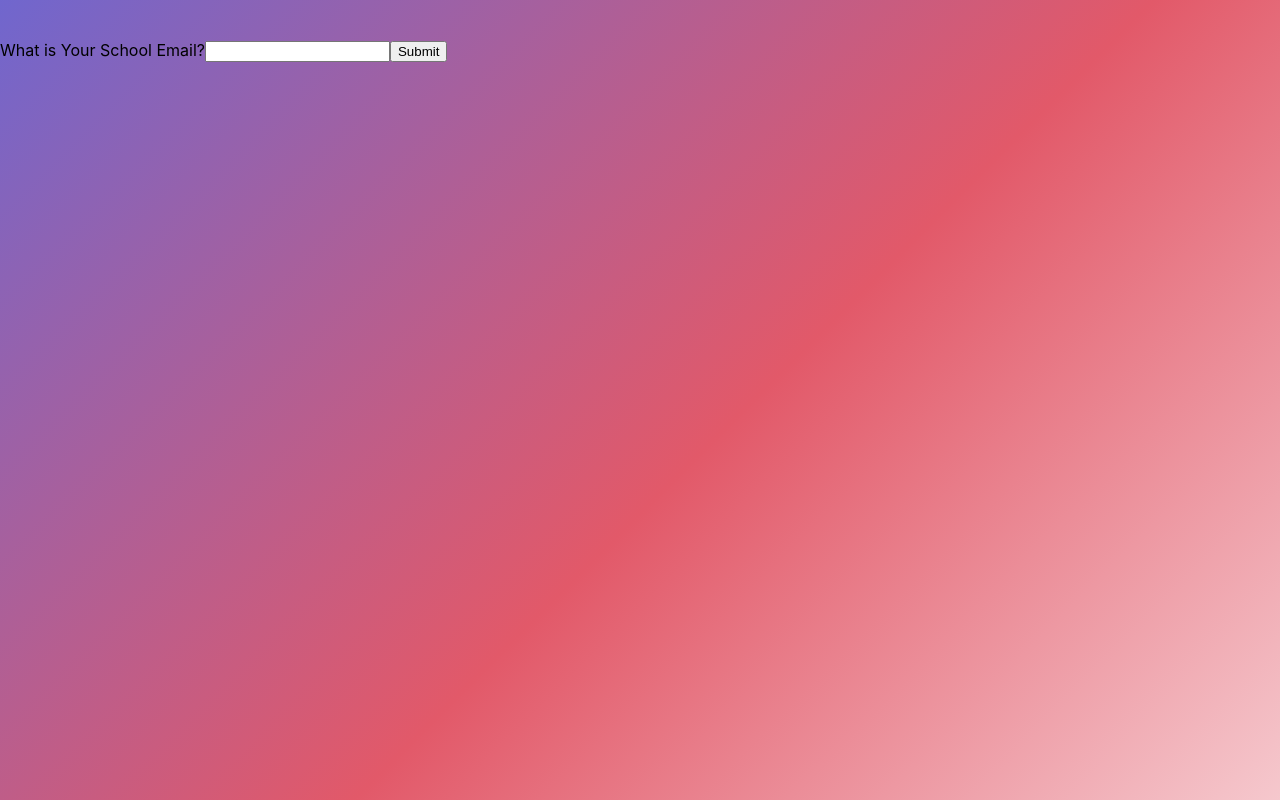
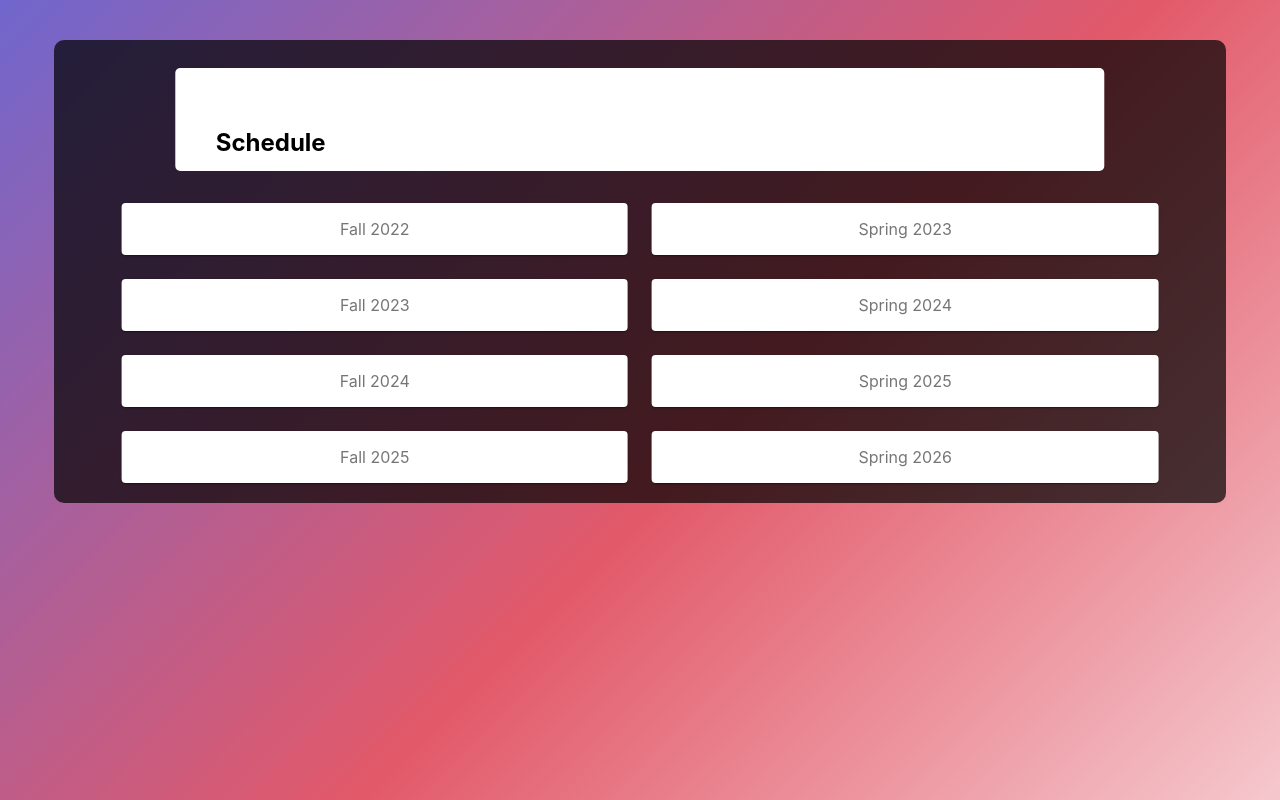
Before and after one commit to jacobsomer/CypherVII-Schedule-Advisor, a React (Create React App) app in the folder frontend/: page / in a window 1280 px wide. Built offline with nearby package versions, Linux system fonts and the light colour scheme.

Commit message:
Base planner implemented

```diff
--- a/frontend/package.json
+++ b/frontend/package.json
@@ -3,6 +3,7 @@
   "version": "0.1.0",
   "private": true,
   "dependencies": {
+    "@material-ui/core": "^4.12.3",
     "@testing-library/jest-dom": "^5.16.3",
     "@testing-library/react": "^12.1.4",
     "@testing-library/user-event": "^13.5.0",
--- a/frontend/src/App.css
+++ b/frontend/src/App.css
@@ -7,11 +7,12 @@
     background: linear-gradient(-45deg, white, #e25969, #5969e2, #000);
     background-size: 200% 200%;
     animation: gradient 15s ease infinite;
-    position: absolute;
+    position: fixed;
     top: 0;
     z-index: -1;
     padding-top: 40px;
     min-height: 100%;
+    overflow: scroll;
 }
 @keyframes gradient {
     0% {
--- a/frontend/src/App.js
+++ b/frontend/src/App.js
@@ -3,6 +3,7 @@ import "./App.css";
 import Questions from "./components/Questions.js";
 import Login from "./components/Login.js";
 import LoginError from "./components/LoginError.js";
+import Planner from "./components/Planner/Planner";
 
 export function Render() {
     const [validAddress, setValidAddress] = useState("");
@@ -16,17 +17,27 @@ export function Render() {
 
         case "":
             return (
-        <Login validAddress={validAddress} setValidAddress={setValidAddress} />
+                <Login
+                    validAddress={validAddress}
+                    setValidAddress={setValidAddress}
+                />
             );
         default:
-      console.log("hello1");
             return (
-        <Login validAddress={validAddress} setValidAddress={setValidAddress} />
+                <Login
+                    validAddress={validAddress}
+                    setValidAddress={setValidAddress}
+                />
             );
     }
 }
 function App() {
-  return <div className="background">{Render()}</div>;
+    return (
+        <div className="background">
+            {/* {Render()} */}
+            <Planner />
+        </div>
+    );
 }
 
 export default App;
--- /dev/null
+++ b/frontend/src/components/Planner/Planner.js
@@ -0,0 +1,101 @@
+import React from "react";
+import { makeStyles, createStyles, Theme } from "@material-ui/core/styles";
+import Paper from "@material-ui/core/Paper";
+import Grid from "@material-ui/core/Grid";
+
+const useStyles = makeStyles((theme) =>
+    createStyles({
+        Semester: {
+            // paddingTop: "-10px",
+            padding: theme.spacing(2),
+            textAlign: "center",
+            color: theme.palette.text.secondary,
+        },
+        root: {
+            flexGrow: 1,
+        },
+    }),
+);
+
+export default function Planner() {
+    const classes = useStyles();
+
+    return (
+        <div
+            style={{
+                position: "absolute",
+                width: "90%",
+                backgroundColor: "rgba(0,0,0,.7)",
+                padding: "10px",
+                transform: "translate(-50%)",
+                left: "50%",
+                borderRadius: "10px",
+                height: "fitContent",
+                blockSize: "fitContent",
+            }}
+        >
+            <div
+                style={{
+                    position: "relative",
+                    width: "90%",
+                    backgroundColor: "transparent",
+                    padding: "10px",
+                    transform: "translate(-50%)",
+                    left: "50%",
+                    borderRadius: "10px",
+                }}
+            >
+                <Grid container spacing={3}>
+                    <div
+                        style={{
+                            position: "relative",
+                            width: "80%",
+                            backgroundColor: "white",
+                            height: "23px",
+                            padding: "40px",
+                            transform: "translate(-50%)",
+                            left: "50%",
+                            top: "20px",
+                            borderRadius: "5px",
+                        }}
+                    >
+                        <h2>Schedule</h2>
+                    </div>
+                    <div
+                        style={{
+                            position: "relative",
+                            width: "80%",
+                            backgroundColor: "transparent",
+                            height: "0px",
+                            padding: "20px",
+                        }}
+                    ></div>
+                    <Grid item xs={12} sm={6}>
+                        <Paper className={classes.Semester}>Fall 2022</Paper>
+                    </Grid>
+                    <Grid item xs={12} sm={6}>
+                        <Paper className={classes.Semester}>Spring 2023</Paper>
+                    </Grid>
+                    <Grid item xs={12} sm={6}>
+                        <Paper className={classes.Semester}>Fall 2023</Paper>
+                    </Grid>
+                    <Grid item xs={12} sm={6}>
+                        <Paper className={classes.Semester}>Spring 2024</Paper>
+                    </Grid>
+                    <Grid item xs={12} sm={6}>
+                        <Paper className={classes.Semester}>Fall 2024</Paper>
+                    </Grid>
+                    <Grid item xs={12} sm={6}>
+                        <Paper className={classes.Semester}>Spring 2025</Paper>
+                    </Grid>
+                    <Grid item xs={12} sm={6}>
+                        <Paper className={classes.Semester}>Fall 2025</Paper>
+                    </Grid>
+                    <Grid item xs={12} sm={6}>
+                        <Paper className={classes.Semester}>Spring 2026</Paper>
+                    </Grid>
+                </Grid>
+            </div>
+        </div>
+    );
+}
```
Also changed, not shown: frontend/src/components/Planner/Course.js (added), 1 other file (tests, documents, lock files or other folders). Lines whose indentation alone changed are shown as unchanged.
